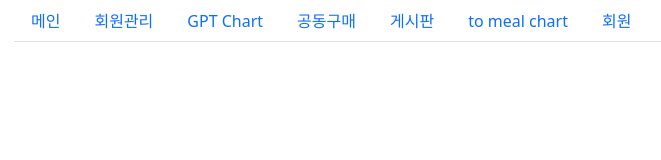
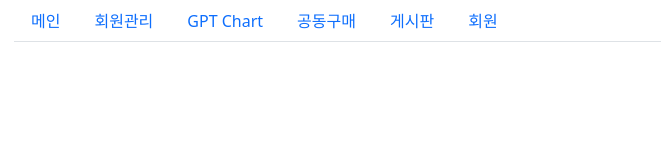
Before and after one commit to sinichiee/CookCookAdmin, a React (Create React App) app: page / in a window 1280 px wide. Shown: the top 160 px of the page, without its empty margins (68-729 px from the left). Built offline with nearby package versions, Linux system fonts and the light colour scheme.

Commit message:
reCommit

```diff
--- a/src/App.js
+++ b/src/App.js
@@ -3,7 +3,7 @@ import 'bootstrap/dist/css/bootstrap.min.css';
 import { BrowserRouter, Route, Routes } from 'react-router-dom';
 import Nav from 'react-bootstrap/Nav';
 import ClientUserList from './pages/userList/userList';
-import {MealPieChart, Pies} from './pages/gptCount/gptCount';
+import {Pies} from './pages/gptCount/gptCount';
 import DashBoard from './pages/dashBoard/dashBoard';
 
 function Navi() {
@@ -24,9 +24,6 @@ function Navi() {
       <Nav.Item>
         <Nav.Link href="/adminPage/board" eventKey="link-4">게시판</Nav.Link>
       </Nav.Item>
-      <Nav.Item>
-        <Nav.Link href="/adminPage/mealChart" eventKey="link-5">to meal chart</Nav.Link>
-      </Nav.Item>
        <Nav.Item>
        <Nav.Link href="/adminPage/UserList" eventKey="link-6">회원</Nav.Link>
        </Nav.Item>
@@ -44,7 +41,6 @@ function App() {
         <Routes>
           <Route path='/adminPage/main' element={<DashBoard/>}></Route>
           <Route path='/adminPage/basket' element={<Pies/>}></Route>
-          <Route path="/adminPage/mealChart" element={<MealPieChart/>}/>
           <Route path="/adminPage/userList" element={<ClientUserList/>}/>
         </Routes>
       </BrowserRouter>
```
